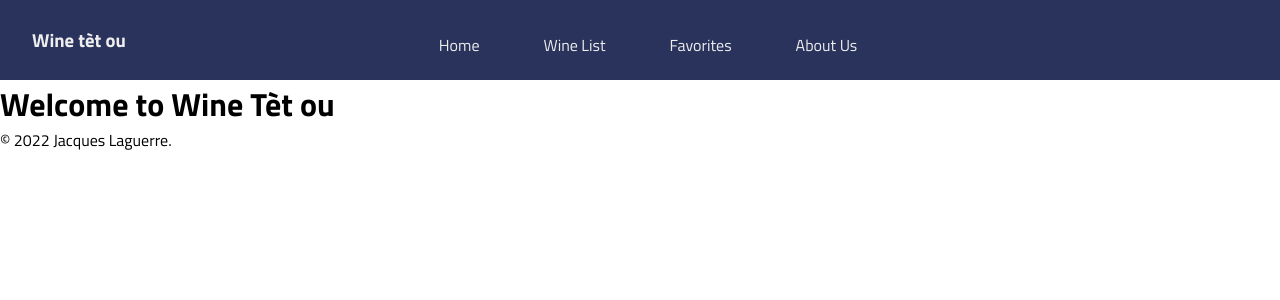
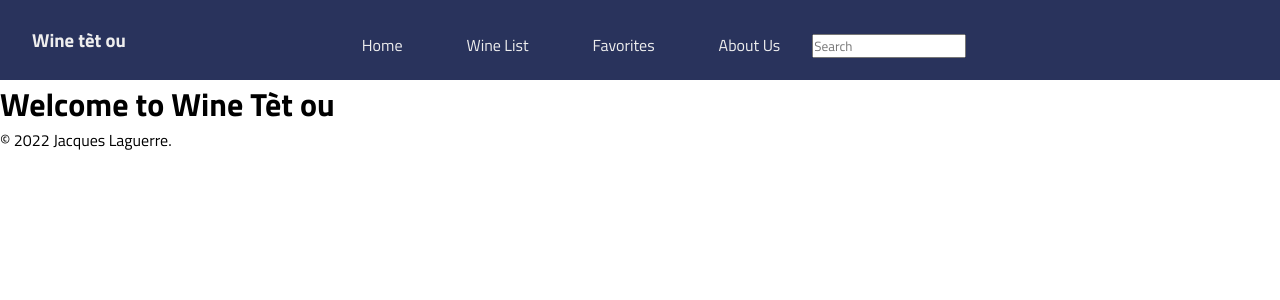
Before and after one commit to jacquesLaguerre/wine-app-fe, a React (Create React App) app: page / in a window 1280 px wide. Shown: the top 300 px of the page. Built offline with nearby package versions, Linux system fonts and the light colour scheme.

Commit message:
adding search functionality

```diff
--- a/src/components/Navbar.jsx
+++ b/src/components/Navbar.jsx
@@ -1,5 +1,5 @@
 import { useRef } from "react";
-import {FaBars, FaTimes} from "react-icons/fa";
+import {FaBars, FaTimes, } from "react-icons/fa";
 
 
 import "./Navbar.css"
@@ -20,6 +20,14 @@ function Navbar(){
         <a href="/wine-list">Wine List</a>
         <a href="/favorites">Favorites</a>
         <a href="/about">About Us</a>
+
+        <input
+        className ="placeholder"
+        placeholder = "Search"
+
+        />
+
+
    <button className="nav-btn nav-close-btn"   onClick={showNavbar}>
    <FaTimes/>
    </button>
```
